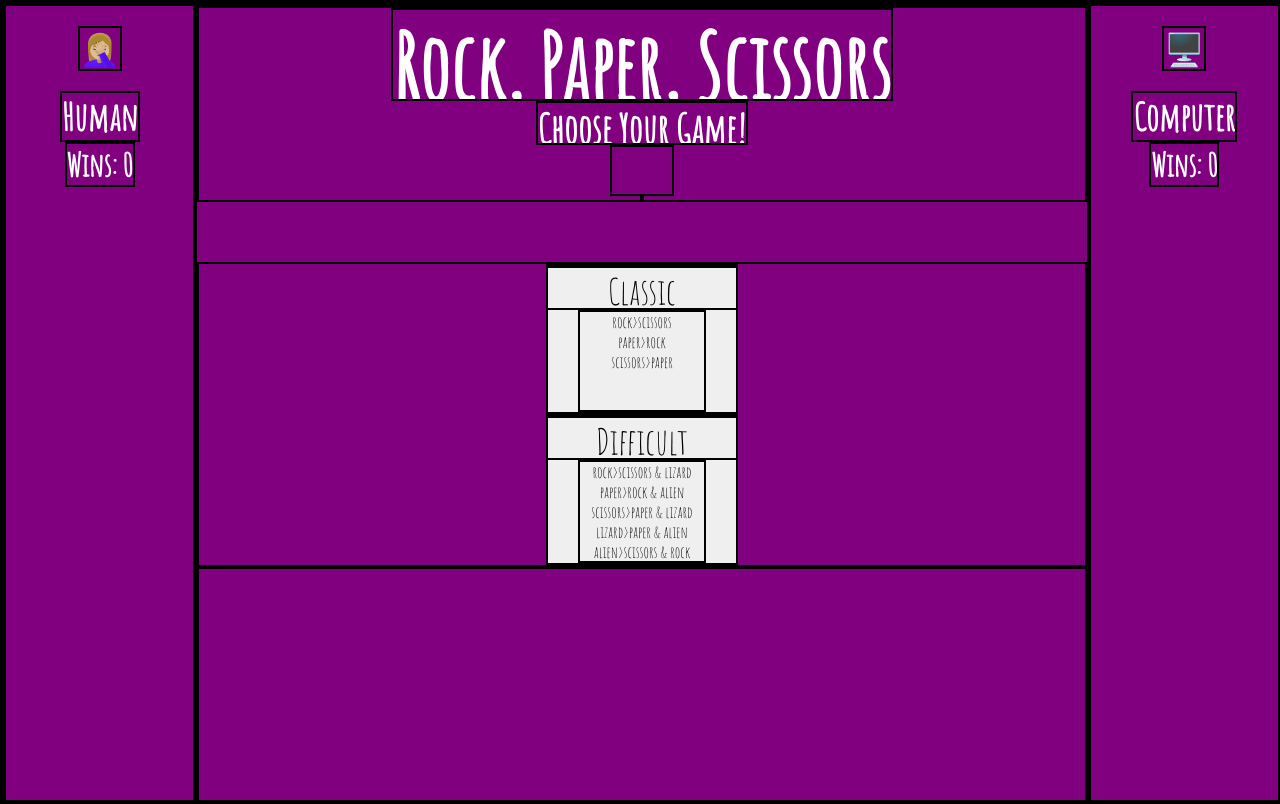
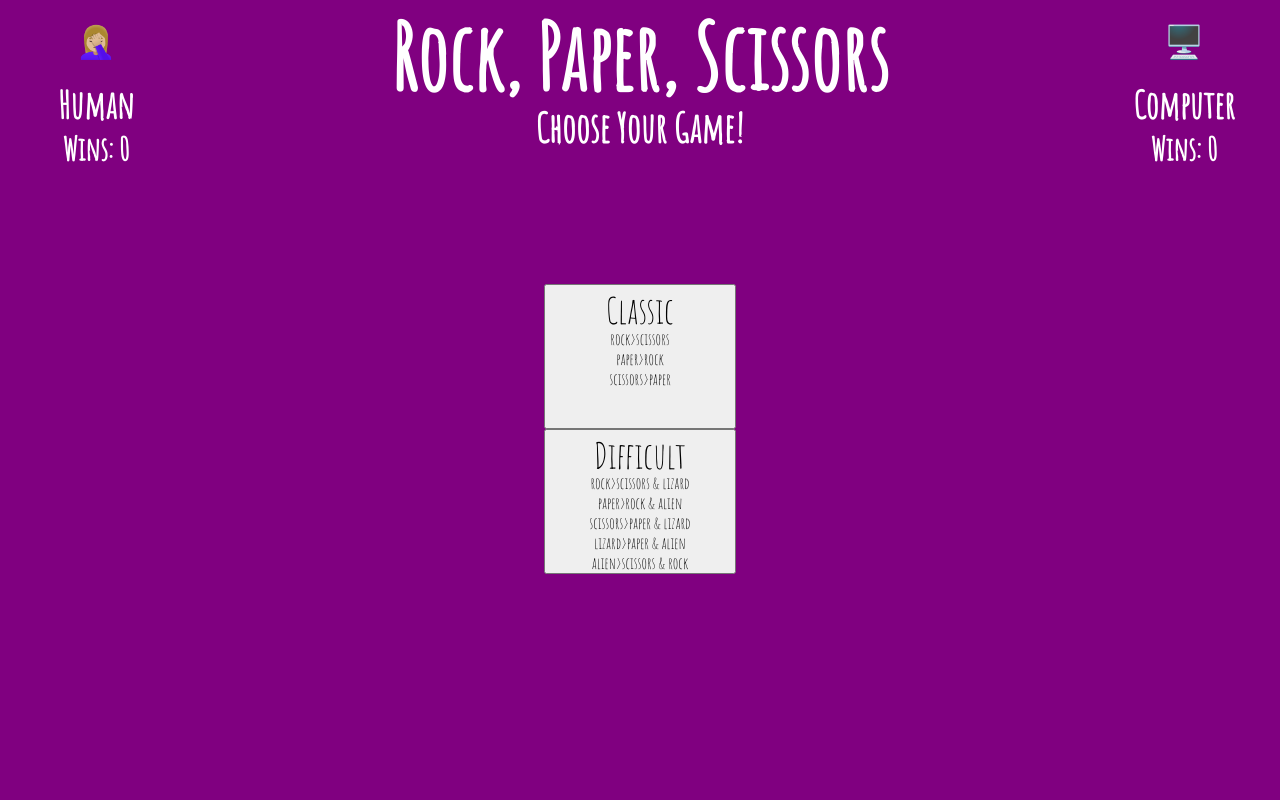
Before and after one commit to klwats/Rock-Paper-Scissors, a plain HTML site: page index.html in a window 1280 px wide. Drawn offline with Linux system fonts and the light colour scheme.

Commit message:
Formatting changes

```diff
--- a/game.js
+++ b/game.js
@@ -6,11 +6,9 @@
         this.fighters = [];
         this.winner = '';
         this.draw;
-
     }
 
     chooseWinner() {
-        console.log('blouse', this.gameType)
         if (this.human.fighter === this.computer.fighter) {
             this.declareDraw()
         } else if (this.human.fighter === 'scissors' && this.computer.fighter === 'paper') {
@@ -74,8 +72,6 @@
             this.human.wins ++;
             this.winner = 'human'
         }
-        console.log('puter', this.computer.fighter, this.computer.wins)
-        console.log('kat', this.human.fighter, this.human.wins)
     }
 
     declareDraw() {
@@ -87,9 +83,13 @@
     resetBoard() {
         this.winner = ''
         if (this.gameType === 'classic') {
-            selectClassic()
+            selectClassic();
+            humanChoice.innerHTML = '';
+            computerChoice.innerHTML = '';
         } else {
             selectDifficult()
+            humanChoice.innerHTML = '';
+            computerChoice.innerHTML = '';
         }
     }
 }
--- a/index.html
+++ b/index.html
@@ -19,8 +19,10 @@
         <header>
             <h1>Rock, Paper, Scissors</h1>
             <h3 class="choose-game">Choose Your Game!</h3>
-            <section class="human-choice"></section>
-            <section class="computer-choice"></section>
+            <div class="selections">
+                <section class="human-choice"></section>
+                <section class="computer-choice"></section>
+            </div>
         </header>
         <section class="buttons-container" id="buttons">
             <button class="classic-btn" id="classicButton">
--- a/main.js
+++ b/main.js
@@ -12,44 +12,45 @@
 var buttonsSection = document.querySelector('.buttons-container');
 var chooseGameHeader = document.querySelector('.choose-game');
 var changeGameBtn = document.querySelector('.change-btn');
-var labels = document.querySelectorAll('label')
-var iconSection = document.querySelector('.icons')
+var labels = document.querySelectorAll('label');
+var iconSection = document.querySelector('.icons');
 var humanWins = document.querySelector('.humanWins');
 var compWins = document.querySelector('.compWins');
-var humanChoice = document.querySelector('.human-choice')
+var humanChoice = document.querySelector('.human-choice');
 var computerChoice = document.querySelector('.computer-choice');
-var images = document.querySelectorAll('.image')
+var images = document.querySelectorAll('.image');
 
 
 var classicFighters = ['rock', 'paper', 'scissors'];
-var difficultFighters = ['rock', 'paper', 'scissors', 'alien', 'iguana']
+var difficultFighters = ['rock', 'paper', 'scissors', 'alien', 'iguana'];
 
 
-window.addEventListener('load', fireGame)
-classicBtn.addEventListener('click', selectClassic)
-difficultBtn.addEventListener('click', selectDifficult)
-changeGameBtn.addEventListener('click', changeGame)
+window.addEventListener('load', fireGame);
+classicBtn.addEventListener('click', selectClassic);
+difficultBtn.addEventListener('click', selectDifficult);
+changeGameBtn.addEventListener('click', changeGame);
 
-paper.addEventListener('click', humanSelection)
-rock.addEventListener('click', humanSelection)
-scissors.addEventListener('click', humanSelection)
-iguana.addEventListener('click', humanSelection)
-alien.addEventListener('click', humanSelection)
+paper.addEventListener('click', humanSelection);
+rock.addEventListener('click', humanSelection);
+scissors.addEventListener('click', humanSelection);
+iguana.addEventListener('click', humanSelection);
+alien.addEventListener('click', humanSelection);
+
 
 function fireGame() {
     newGame = new Game()
 }
 
-function randomFighter(array){
-    var index = Math.floor(Math.random() * array.length)
+function randomFighter(array) {
+    var index = Math.floor(Math.random() * array.length);
     return array[index]
 }
 
 function selectClassic() {
     newGame.gameType = 'classic';
     buttonsSection.classList.add('hidden');
-    iguana.classList.add('hidden')
-    alien.classList.add('hidden')
+    iguana.classList.add('hidden');
+    alien.classList.add('hidden');
     changeGameBtn.classList.remove('hidden');
     iconSection.classList.remove('hidden');
     chooseGameHeader.innerText = 'Choose Your Fighter!';
@@ -101,21 +102,15 @@
 }
 
 function displaySelections(array) {
-    console.log(images)
     for (var i = 0; i < images.length; i++) {
         if (newGame.human.fighter === images[i].id) {
-            humanChoice.innerHTML = (images[i])
-        }
+            var humanClone = images[i].cloneNode()
+            humanChoice.appendChild(humanClone)
+        } else if (newGame.computer.fighter === images[i].id) {
+            var computerClone = images[i].cloneNode()
+            computerChoice.appendChild(computerClone)
     }
-
-    // humanChoice.innerHTML = newGame.human.fighter
-    // computerChoice.innerHTML = newGame.computer.fighter
-
-//     for (var i = 0; i < array.length; i++) {
-//         if (newGame.computer.fighter !== array[i] && newGame.human.fighter !== array[i]) {
-//             difficultIcons[i].classList.add('hidden')
-//     }
-//    }
+}
     newGame.chooseWinner()
     increaseScore()
 }
@@ -130,7 +125,6 @@
 }
 
 function displayWinner() {
-    console.log(newGame.winner)
     if (newGame.winner === 'human') {
         chooseGameHeader.innerText = '🤦🏼‍♀️ Human Won This Round! 🤦🏼‍♀️'
     } else if (newGame.winner === 'computer') {
@@ -138,22 +132,12 @@
     }
     setTimeout(() => {
         newGame.resetBoard()
-    }, 3000)
+    }, 1000)
 }
 
 function displayDraw() {
     chooseGameHeader.innerText = 'It/s a Draw'
     setTimeout(() => {
         newGame.resetBoard()
-    }, 3000)
+    }, 1000)
 }
-
-
-
-
-
-
-
-// display correct icons
-// display icons on correct side
-// including draw icons
--- a/styles.css
+++ b/styles.css
@@ -1,6 +1,4 @@
 * {
-    box-sizing: border-box;
-    border: solid 2px black;
     font-family: 'Amatic SC', cursive;
     color: white;
     overflow: hidden;
@@ -22,7 +20,6 @@
     display: flex;
     flex-direction: column;
     align-items: center;
-
 }
 
 .section-2 {
@@ -32,7 +29,6 @@
     display: flex;
     flex-direction: column;
     align-items: center;
-
 }
 
 header {
@@ -40,7 +36,7 @@
   flex-direction: column;
   align-items: center;
   width: 100%;
-  height: 250px;
+  height: 350px;
 }
 
 h1 {
@@ -53,7 +49,7 @@
 
 .human-logo,
 .computer-logo {
-  margin: 20px
+  margin: 20px;
 }
 
 .classic-btn,
@@ -67,12 +63,12 @@
   font-size: 4.5vh;
   display: flex;
   flex-direction: column;
-  padding: 0;
-  margin: 0
+  margin: 0;
 }
 
-  .classic-title, .difficult-title {
-    height: 3rem
+.classic-title,
+.difficult-title {
+  height: 3rem;
 }
 
 .classic-rules,
@@ -83,7 +79,6 @@
   justify-content: center;
   font-size: 2vh;
   color: black;
-    padding: 0;
 }
 
 .classic-btn,
@@ -97,7 +92,7 @@
   display: flex;
   align-items: center;
   flex-direction: column;
-    margin-top: 60px
+  margin-top: 20px
 }
 
 .home-page-buttons {
@@ -105,10 +100,6 @@
   flex-flow: column;
 }
 
-  h3 {
-    margin: 0px
-
-  }
 .icons {
   height: 300px;
   width: 100%;
@@ -136,7 +127,6 @@
   background-color: black;
   margin-top: 2rem;
   height: 2rem;
-
 }
 
 .scissors,
@@ -148,7 +138,13 @@
   background-color: purple;
 }
 
-  .human-choice {
-    height: 8vh;
-    width: 8vh
+.human-choice,
+.computer-choice {
+  height: 16vh;
+  width: 16vh;
 }
+
+.selections {
+  display: flex;
+  justify-content: center;
+}
```
Lines whose indentation alone changed are shown as unchanged.
